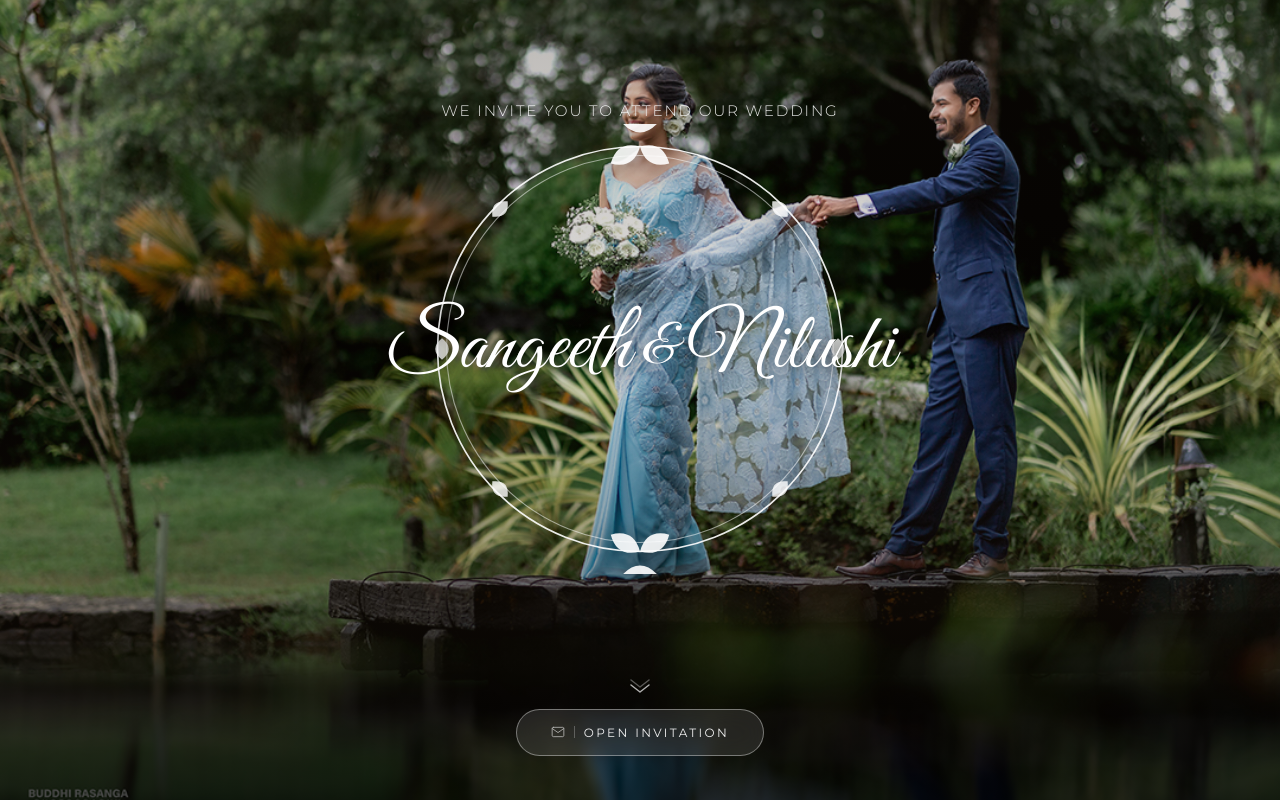
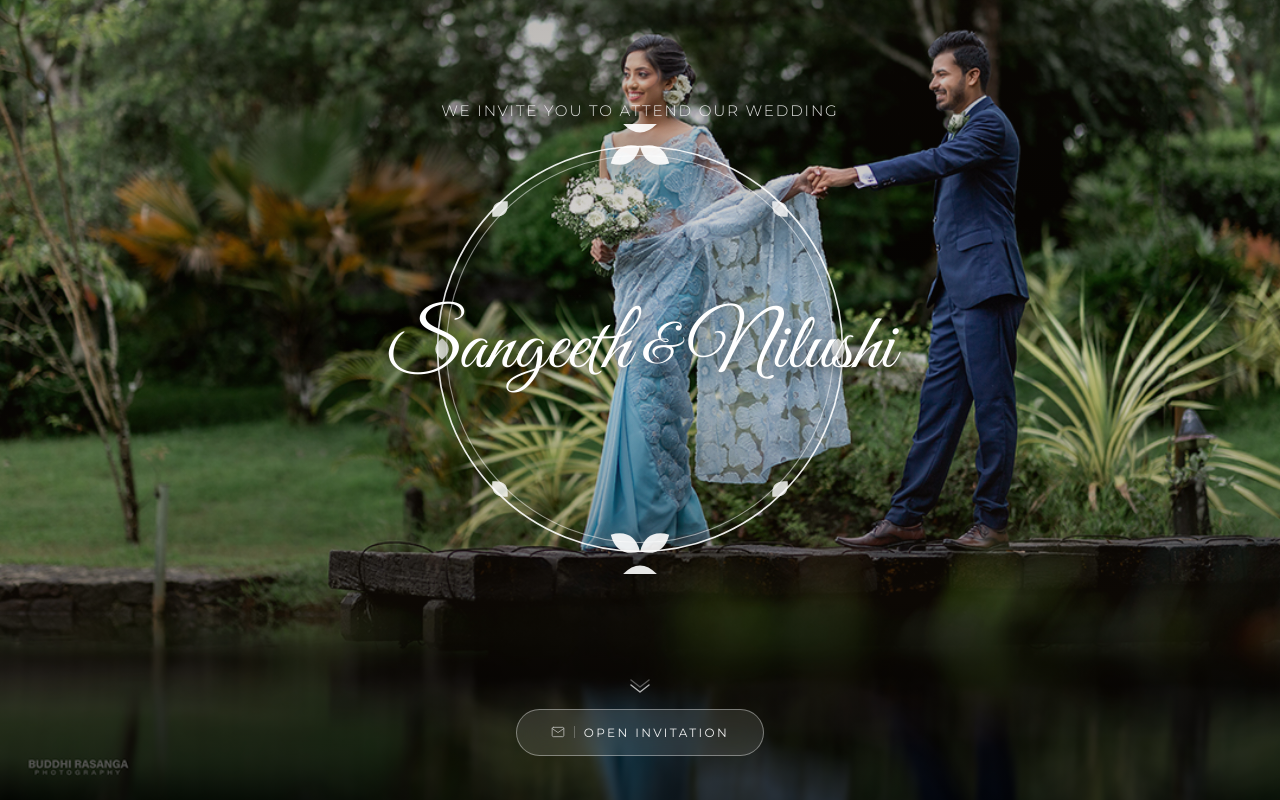
Before and after one commit to Benaragama-003/Wedding-Invitation, a React (Vite) app in the folder Frontend/: page / in a window 1280 px wide. Built offline with nearby package versions, Linux system fonts and the light colour scheme; a web font is replaced by a local one.

Commit message:
Adjust loading screen image framing to show both bride and groom

```diff
--- a/Frontend/src/sections/LoadingScreen.jsx
+++ b/Frontend/src/sections/LoadingScreen.jsx
@@ -29,7 +29,7 @@ export default function LoadingScreen({ phase, onOpen }) {
               style={{
                 backgroundImage: 'url(/7.jpg)',
                 backgroundSize: 'cover',
-                backgroundPosition: '75% 30%', /* Shift focal point right to reveal groom on mobile */
+                backgroundPosition: '65% 85%',
                 animation: phase === 'transition'
                   ? 'portalBackgroundZoom 2s forwards cubic-bezier(0.4, 0, 0.2, 1)'
                   : 'none',
```
